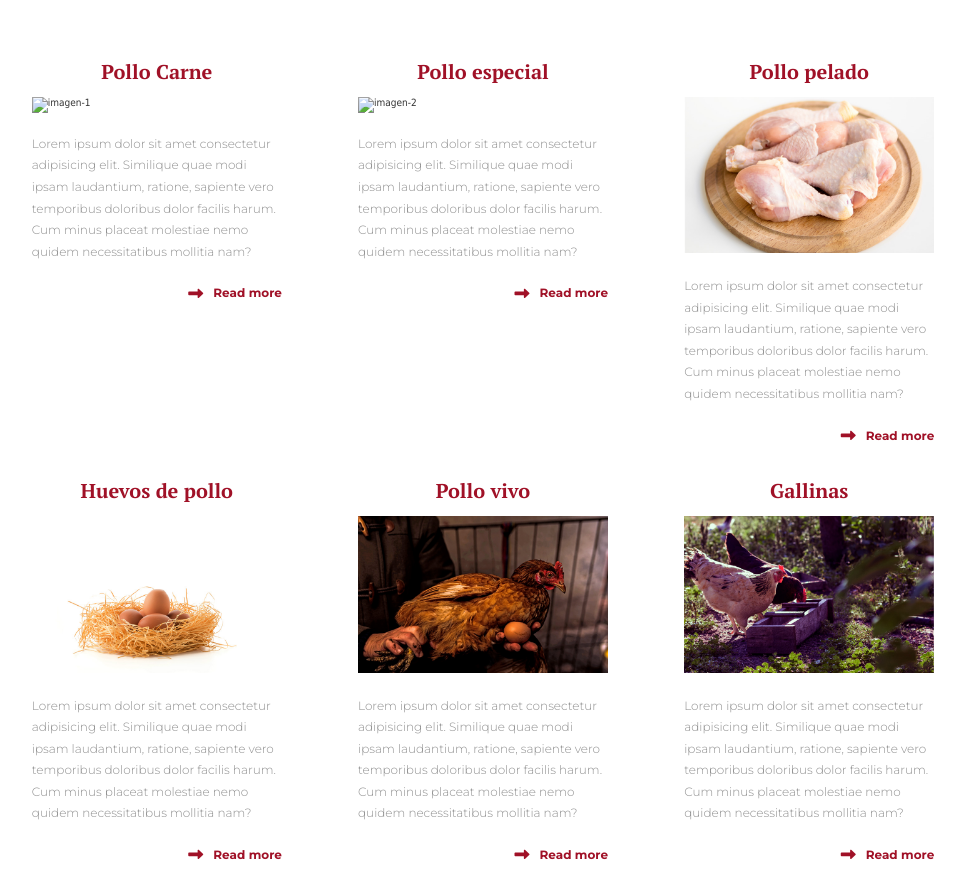
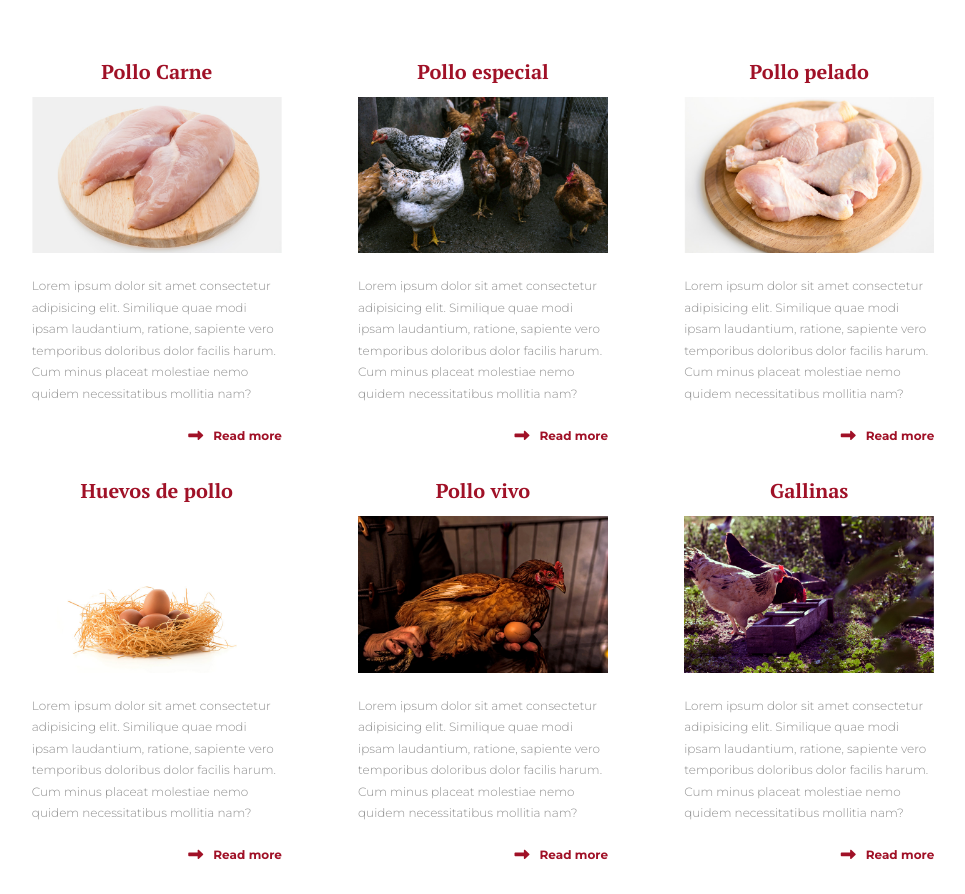
Before and after one commit to DGbeto26/Mi-pagina-Crehana, a plain HTML site: page index.html in a window 1280 px wide. Shown: the part 1359-2253 px from the top of the page, without its empty margins (157-1122 px from the left). Drawn offline with nearby package versions, Linux system fonts and the light colour scheme.

Commit message:
Se modifico el html en la seccion de productos

```diff
--- a/index.html
+++ b/index.html
@@ -76,7 +76,7 @@
         <div class="contenido">
             <div class="contenedor-producto">
                 <h4>Pollo Carne</h4>
-                <img src="" alt="imagen-1">
+                <img src="imagenes/carde-de-pollo.jpg" alt="imagen-1">
                 <p>Lorem ipsum dolor sit amet consectetur adipisicing elit. Similique quae modi ipsam laudantium, ratione, sapiente vero temporibus doloribus dolor facilis harum. Cum minus placeat molestiae nemo quidem necessitatibus mollitia nam?</p>
                 <div class="link">
                     <i class="fas fa-long-arrow-alt-right"></i><p>Read more</p>
@@ -84,7 +84,7 @@
             </div>
             <div class="contenedor-producto">
                 <h4>Pollo especial</h4>
-                <img src="" alt="imagen-2">
+                <img src="imagenes/gallina-especial.jpg" alt="imagen-2">
                 <p>Lorem ipsum dolor sit amet consectetur adipisicing elit. Similique quae modi ipsam laudantium, ratione, sapiente vero temporibus doloribus dolor facilis harum. Cum minus placeat molestiae nemo quidem necessitatibus mollitia nam?</p>
                 <div class="link">
                     <i class="fas fa-long-arrow-alt-right"></i><p>Read more</p>
```
